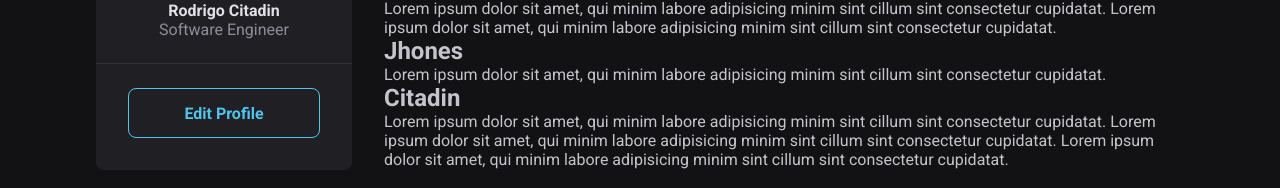
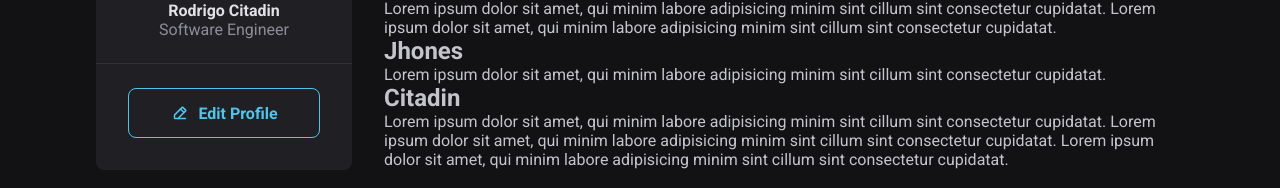
Before and after one commit to rodrigocitadin/feed, a React (Vite) app: page / in a window 1280 px wide. Shown: the part 227-415 px from the top of the page. Built offline with nearby package versions, Linux system fonts and the light colour scheme.

Commit message:
sidebar done

```diff
--- a/src/components/sidebar/SideBar.jsx
+++ b/src/components/sidebar/SideBar.jsx
@@ -1,3 +1,4 @@
+import { PencilSimpleLine } from 'phosphor-react'
 import styles from './SideBar.module.css'
 
 export default function SideBar() {
@@ -14,6 +15,7 @@ export default function SideBar() {
       </div>
       <footer>
         <a href='#'>
+          <PencilSimpleLine width={20} weight="bold" />
           Edit Profile
         </a>
       </footer>
--- a/src/components/sidebar/SideBar.module.css
+++ b/src/components/sidebar/SideBar.module.css
@@ -51,4 +51,11 @@
   text-decoration: none;
   align-items: center;
   justify-content: center;
+  gap: 0.5rem;
+  transition: color 0.2s, background-color 0.2s;
 }
+
+.sidebar footer a:hover {
+  background: var(--blue-400);
+  color: var(--white);
+}
```
